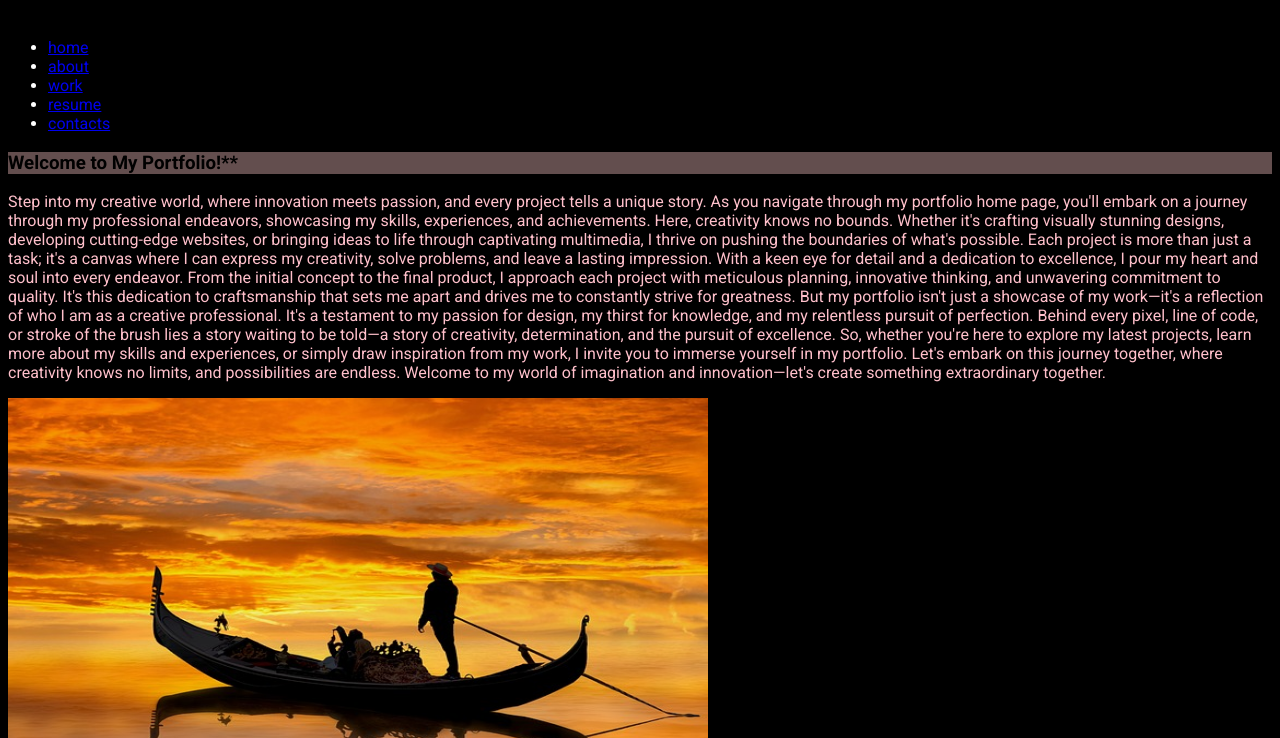
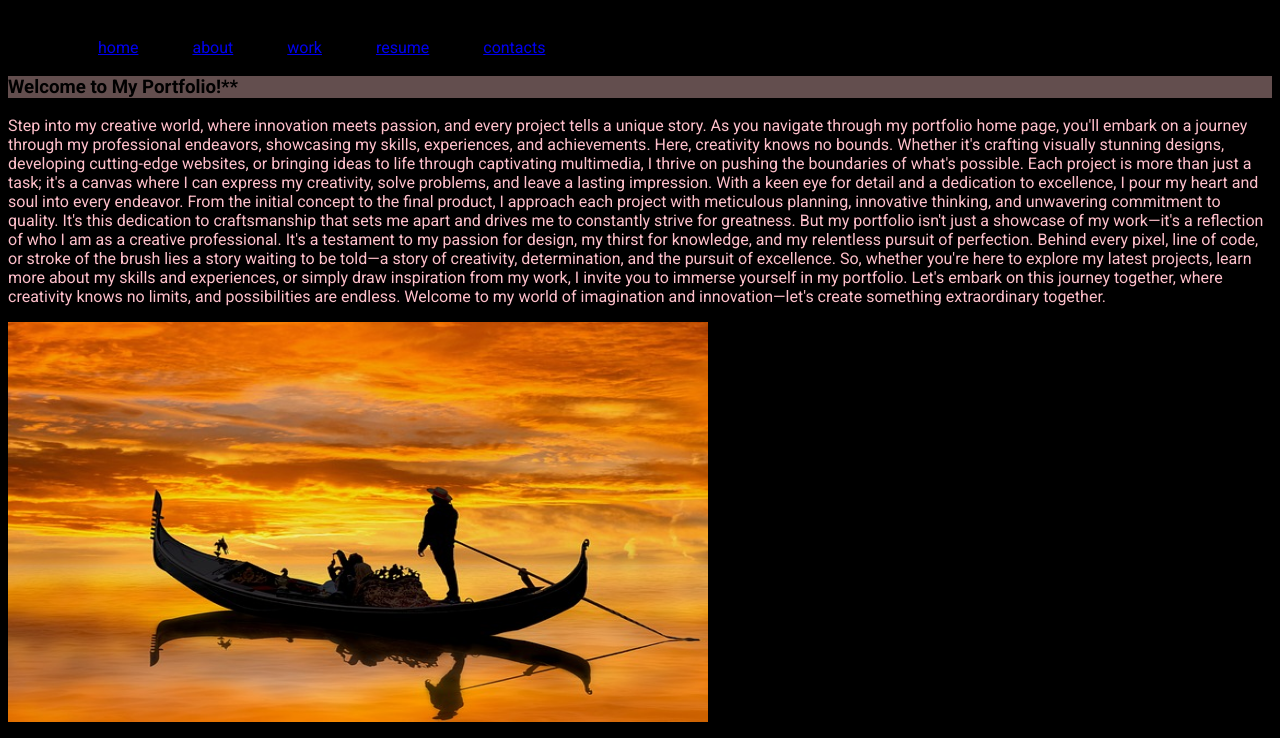
Before and after one commit to HNik500/Designed-portfolio, a plain HTML site: page index.html in a window 1280 px wide. Shown: the part 62-800 px from the top of the page. Drawn offline with Linux system fonts and the light colour scheme.

Commit message:
changed to inline

```diff
--- a/css/style.css
+++ b/css/style.css
@@ -1,7 +1,8 @@
-.navbar{
+.navbar li{
 background-color: #000000;
 color: white;
 display: inline;
+margin-left: 50px;
 }
 body{
     font-family: 'Roboto', sans-serif;
@@ -41,3 +42,6 @@ h1{
 .formedit{
     margin-left: 40%;
 }
+#videoedit2{
+    padding-top: 60%;
+}
```
Also changed, not shown: index.html (+2 -2 lines).
